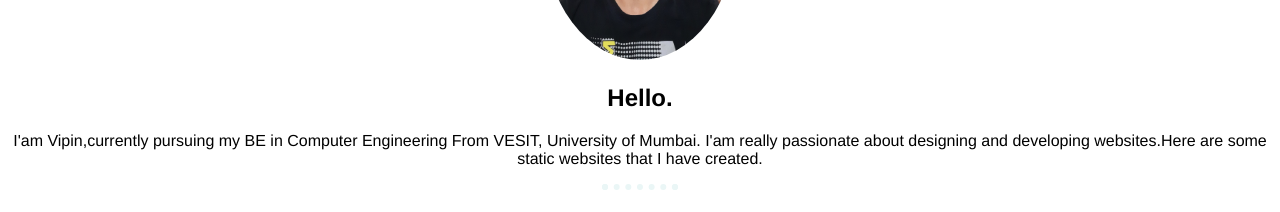
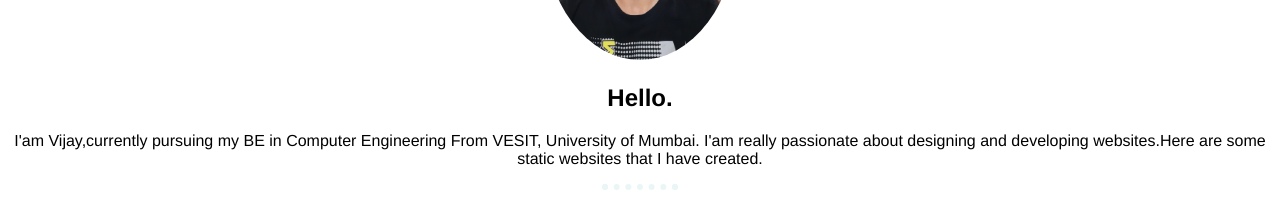
Before and after one commit to vijaybegwani/Personal-Protfolio, a plain HTML site: page index.html in a window 1280 px wide. Shown: the part 920-1132 px from the top of the page. Drawn offline with Linux system fonts and the light colour scheme.

Commit message:
Update index.html

```diff
--- a/index.html
+++ b/index.html
@@ -22,7 +22,7 @@
         <div class="profile">
           <img id="resumepic"src="./vj photo.jpg" width="15%" alt="">
           <h2>Hello.</h2>
-          <p>I'am Vipin,currently pursuing my BE in Computer Engineering From VESIT, University of Mumbai.
+          <p>I'am Vijay,currently pursuing my BE in Computer Engineering From VESIT, University of Mumbai.
             I'am really passionate about designing and developing websites.Here are some static websites that I have created.
           </p>
         </div>
```
